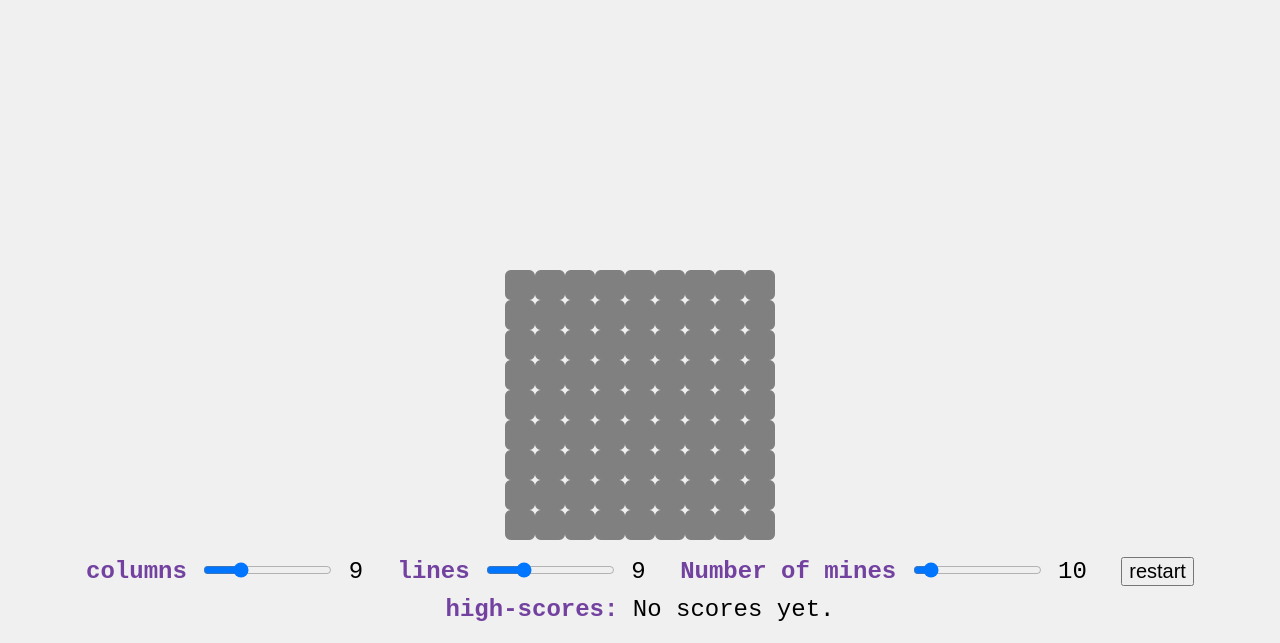
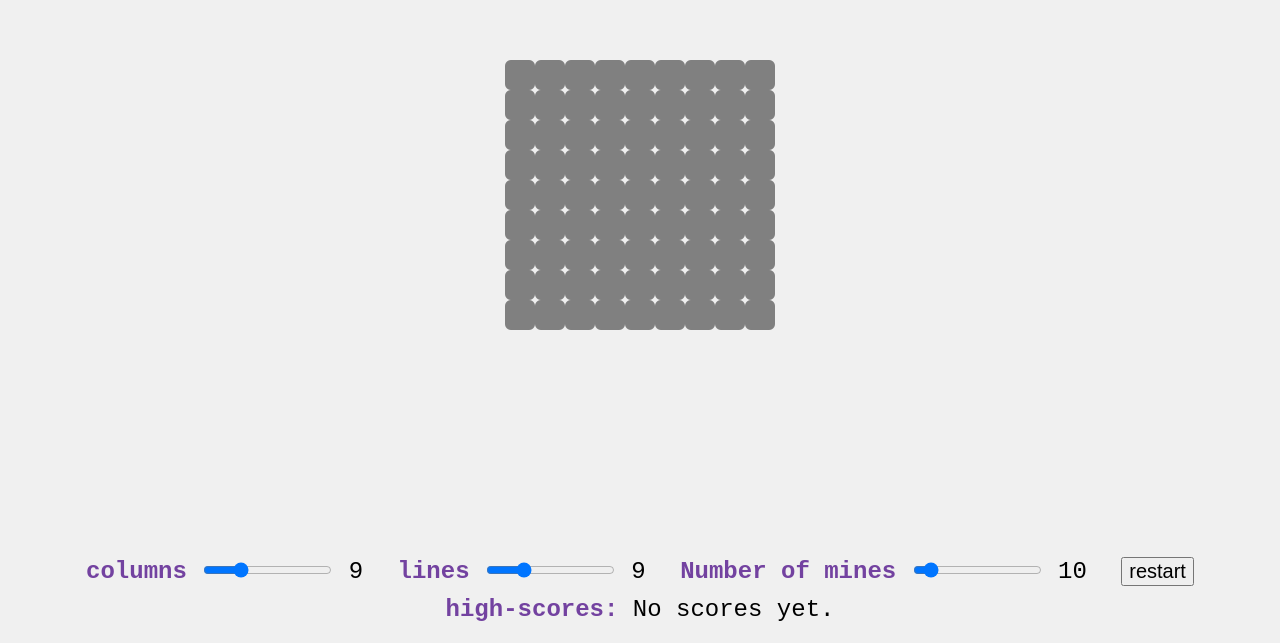
Before and after one commit to noobiept/minesweeper, a website with bundled scripts: page index.html in a window 1280 px wide. Shown: the part 157-800 px from the top of the page. Built offline with nearby package versions, Linux system fonts and the light colour scheme.

Commit message:
Center vertically the canvas on the available space.

```diff
--- a/css/style.css
+++ b/css/style.css
@@ -38,7 +38,11 @@ body {
 }
 
 #CanvasContainer {
-    margin-top: 20px;
+    margin: 20px 0;
+    flex-grow: 1;
+    display: flex;
+    justify-content: center;
+    align-items: center;
 }
 
 #Menu,
```
